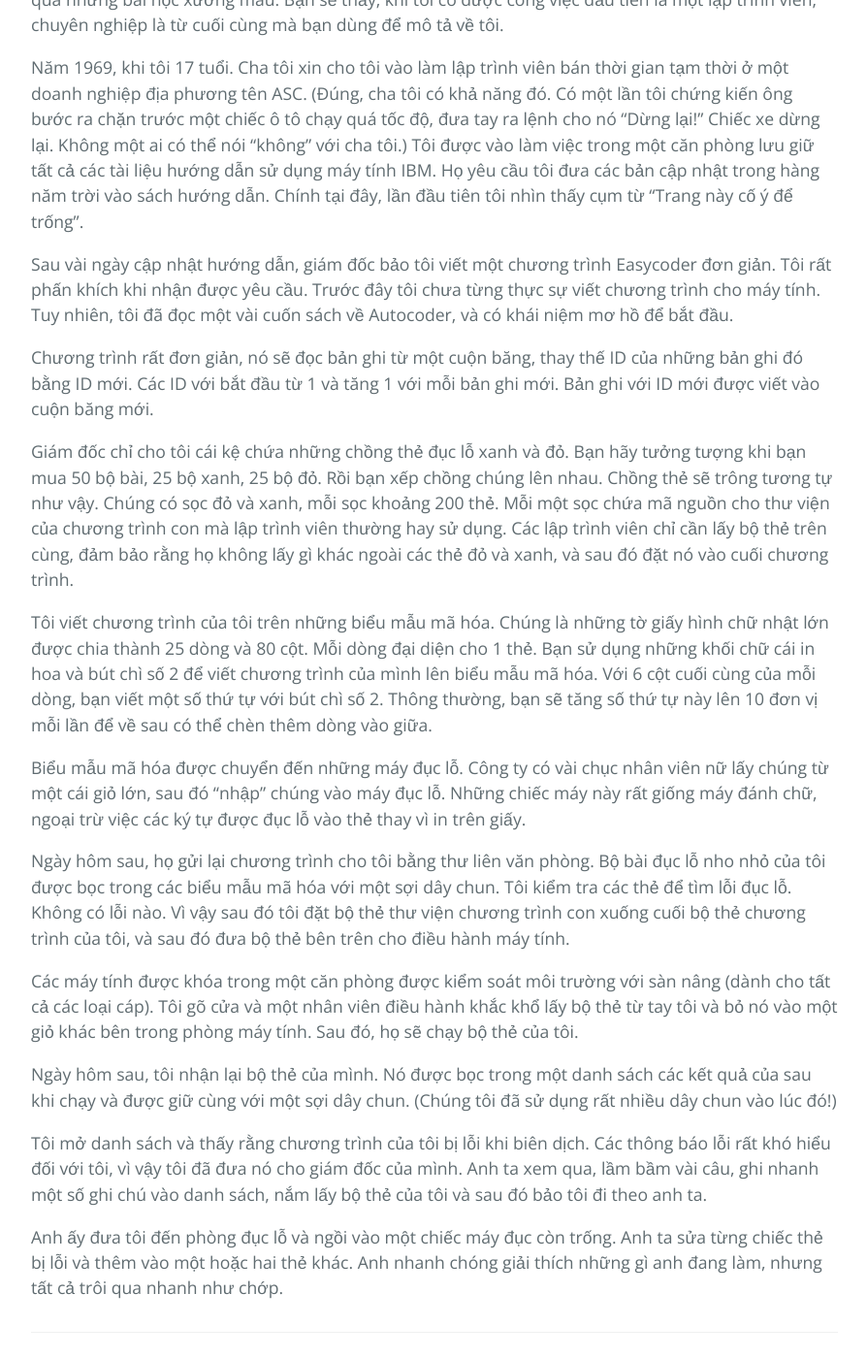
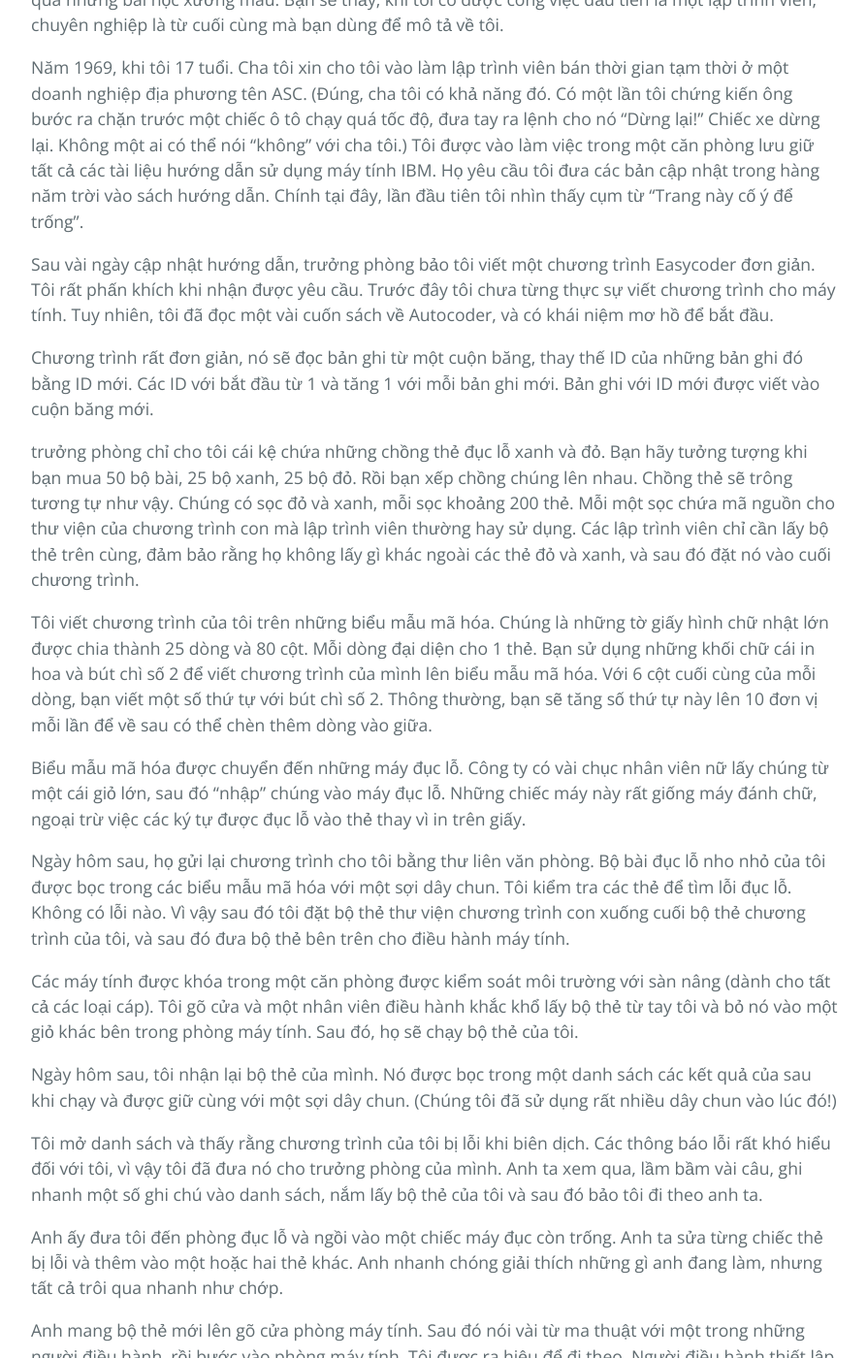
Before and after one commit to HaiBV/haibv.github.io, a Jekyll site: the page built from clean-coder/pre-requisite-introduction.md, in a window 1280 px wide and 1400 px high, scrolled down 952 px. Shown: the whole window at 97% size, without its empty margins (192-1086 px from the left). Built offline with Jekyll 4.4.1, drawn with Linux system fonts in a browser that asks for light colours; our own code applies the rules of GitHub Pages for plain Markdown files; some of the changed text lies outside the part shown.

Commit message:
Book - The Clean Coder - Correction

```diff
--- a/clean-coder/pre-requisite-introduction.md
+++ b/clean-coder/pre-requisite-introduction.md
@@ -16,11 +16,11 @@
 
 Năm 1969, khi tôi 17 tuổi. Cha tôi xin cho tôi vào làm lập trình viên bán thời gian tạm thời ở một doanh nghiệp địa phương tên ASC. (Đúng, cha tôi có khả năng đó. Có một lần tôi chứng kiến ông bước ra chặn trước một chiếc ô tô chạy quá tốc độ, đưa tay ra lệnh cho nó "Dừng lại!" Chiếc xe dừng lại. Không một ai có thể nói "không" với cha tôi.) Tôi được vào làm việc trong một căn phòng lưu giữ tất cả các tài liệu hướng dẫn sử dụng máy tính IBM. Họ yêu cầu tôi đưa các bản cập nhật trong hàng năm trời vào sách hướng dẫn. Chính tại đây, lần đầu tiên tôi nhìn thấy cụm từ "Trang này cố ý để trống".
 
-Sau vài ngày cập nhật hướng dẫn, giám đốc bảo tôi viết một chương trình Easycoder đơn giản. Tôi rất phấn khích khi nhận được yêu cầu. Trước đây tôi chưa từng thực sự viết chương trình cho máy tính. Tuy nhiên, tôi đã đọc một vài cuốn sách về Autocoder, và có khái niệm mơ hồ để bắt đầu.
+Sau vài ngày cập nhật hướng dẫn, trưởng phòng bảo tôi viết một chương trình Easycoder đơn giản. Tôi rất phấn khích khi nhận được yêu cầu. Trước đây tôi chưa từng thực sự viết chương trình cho máy tính. Tuy nhiên, tôi đã đọc một vài cuốn sách về Autocoder, và có khái niệm mơ hồ để bắt đầu.
 
 Chương trình rất đơn giản, nó sẽ đọc bản ghi từ một cuộn băng, thay thế ID của những bản ghi đó bằng ID mới. Các ID với bắt đầu từ 1 và tăng 1 với mỗi bản ghi mới. Bản ghi với ID mới được viết vào cuộn băng mới.
 
-Giám đốc chỉ cho tôi cái kệ chứa những chồng thẻ đục lỗ xanh và đỏ. Bạn hãy tưởng tượng khi bạn mua 50 bộ bài, 25 bộ xanh, 25 bộ đỏ. Rồi bạn xếp chồng chúng lên nhau. Chồng thẻ sẽ trông tương tự như vậy. Chúng có sọc đỏ và xanh, mỗi sọc khoảng 200 thẻ. Mỗi một sọc chứa mã nguồn cho thư viện của chương trình con mà lập trình viên thường hay sử dụng. Các lập trình viên chỉ cần lấy bộ thẻ trên cùng, đảm bảo rằng họ không lấy gì khác ngoài các thẻ đỏ và xanh, và sau đó đặt nó vào cuối chương trình.
+trưởng phòng chỉ cho tôi cái kệ chứa những chồng thẻ đục lỗ xanh và đỏ. Bạn hãy tưởng tượng khi bạn mua 50 bộ bài, 25 bộ xanh, 25 bộ đỏ. Rồi bạn xếp chồng chúng lên nhau. Chồng thẻ sẽ trông tương tự như vậy. Chúng có sọc đỏ và xanh, mỗi sọc khoảng 200 thẻ. Mỗi một sọc chứa mã nguồn cho thư viện của chương trình con mà lập trình viên thường hay sử dụng. Các lập trình viên chỉ cần lấy bộ thẻ trên cùng, đảm bảo rằng họ không lấy gì khác ngoài các thẻ đỏ và xanh, và sau đó đặt nó vào cuối chương trình.
 
 Tôi viết chương trình của tôi trên những biểu mẫu mã hóa. Chúng là những tờ giấy hình chữ nhật lớn được chia thành 25 dòng và 80 cột. Mỗi dòng đại diện cho 1 thẻ. Bạn sử dụng những khối chữ cái in hoa và bút chì số 2 để viết chương trình của mình lên biểu mẫu mã hóa. Với 6 cột cuối cùng của mỗi dòng, bạn viết một số thứ tự với bút chì số 2. Thông thường, bạn sẽ tăng số thứ tự này lên 10 đơn vị mỗi lần để về sau có thể chèn thêm dòng vào giữa.
 
@@ -32,6 +32,10 @@
 
 Ngày hôm sau, tôi nhận lại bộ thẻ của mình. Nó được bọc trong một danh sách các kết quả của sau khi chạy và được giữ cùng với một sợi dây chun. (Chúng tôi đã sử dụng rất nhiều dây chun vào lúc đó!)
 
-Tôi mở danh sách và thấy rằng chương trình của tôi bị lỗi khi biên dịch. Các thông báo lỗi rất khó hiểu đối với tôi, vì vậy tôi đã đưa nó cho giám đốc của mình. Anh ta xem qua, lầm bầm vài câu, ghi nhanh một số ghi chú vào danh sách, nắm lấy bộ thẻ của tôi và sau đó bảo tôi đi theo anh ta.
+Tôi mở danh sách và thấy rằng chương trình của tôi bị lỗi khi biên dịch. Các thông báo lỗi rất khó hiểu đối với tôi, vì vậy tôi đã đưa nó cho trưởng phòng của mình. Anh ta xem qua, lầm bầm vài câu, ghi nhanh một số ghi chú vào danh sách, nắm lấy bộ thẻ của tôi và sau đó bảo tôi đi theo anh ta.
 
 Anh ấy đưa tôi đến phòng đục lỗ và ngồi vào một chiếc máy đục còn trống. Anh ta sửa từng chiếc thẻ bị lỗi và thêm vào một hoặc hai thẻ khác. Anh nhanh chóng giải thích những gì anh đang làm, nhưng tất cả trôi qua nhanh như chớp.
+
+Anh mang bộ thẻ mới lên gõ cửa phòng máy tính. Sau đó nói vài từ ma thuật với một trong những người điều hành, rồi bước vào phòng máy tính. Tôi được ra hiệu để đi theo. Người điều hành thiết lập các ổ băng và tải bộ thẻ trong khi chúng tôi theo dõi. Các cuộn băng quay, máy in kêu vang, và sau đó kết thúc. Chương trình đã hoạt động.
+
+Ngày hôm sau, trưởng phòng cảm ơn sự giúp đỡ của tôi đồng thời chấm dứt luôn công việc. Rõ ràng ASC cảm thấy họ không có thời gian để hướng dẫn một thanh niên 17 tuổi.
```
